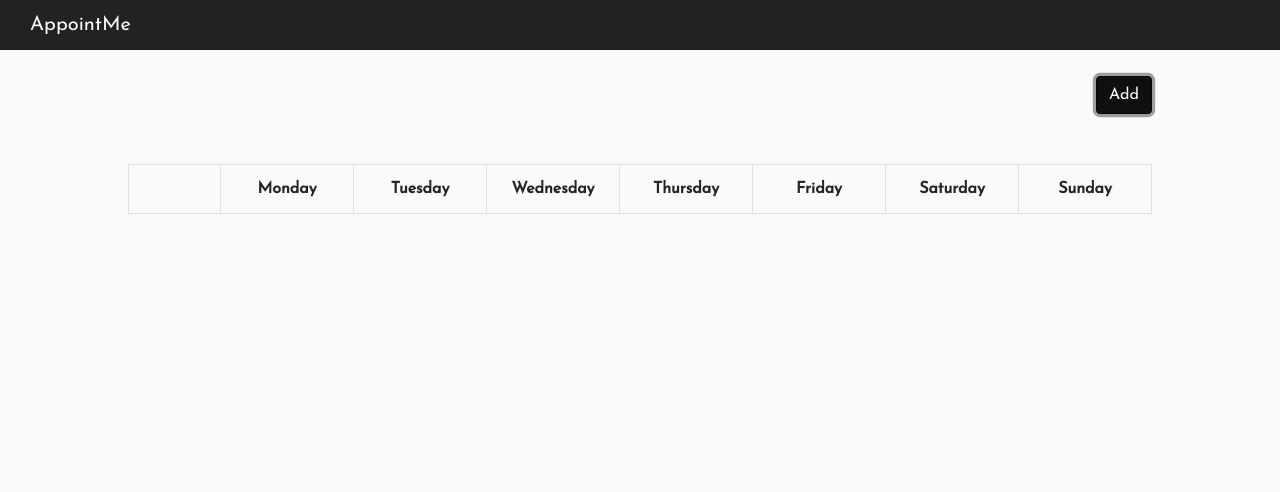
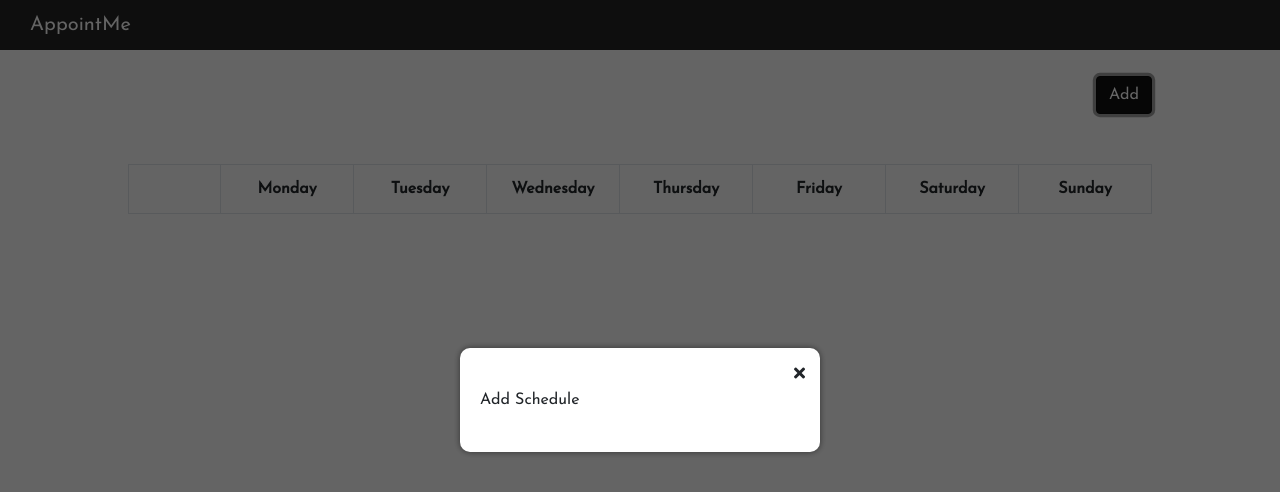
Before and after one commit to rulyox/AppointMe-Front, a React (Create React App) app: page /1 in a window 1280 px wide. Both pictures are taken after a click on the button "Add". Shown: the top 492 px of the page. Built offline with nearby package versions, Linux system fonts and the light colour scheme; no server answers.

Commit message:
Added modal

```diff
--- a/public/index.html
+++ b/public/index.html
@@ -1,5 +1,6 @@
 <!DOCTYPE html>
 <html lang="en">
+
   <head>
 
     <meta charset="utf-8" />
@@ -11,10 +12,14 @@
     <link rel="icon" href="%PUBLIC_URL%/favicon.ico" />
 
     <link rel="stylesheet" href="https://fonts.googleapis.com/css2?family=Josefin+Sans&display=swap">
+    <link rel="stylesheet" href="https://use.fontawesome.com/releases/v5.14.0/css/all.css">
 
   </head>
+
   <body>
     <noscript>You need to enable JavaScript to run this app.</noscript>
     <div id="root"></div>
+    <div id="modal-root"></div>
   </body>
+
 </html>
--- /dev/null
+++ b/src/Portal.js
@@ -0,0 +1,12 @@
+import { useMemo } from 'react';
+import { createPortal } from 'react-dom';
+
+const Portal = ({ elementId, children }) => {
+
+    const rootElement = useMemo(() => document.getElementById(elementId), [elementId]);
+
+    return createPortal(children, rootElement);
+
+};
+
+export default Portal;
--- /dev/null
+++ b/src/components/modal/Modal.css
@@ -0,0 +1,51 @@
+#ModalWrapper {
+    box-sizing: border-box;
+
+    position: fixed;
+    top: 0;
+    right: 0;
+    bottom: 0;
+    left: 0;
+    z-index: 1000;
+
+    overflow: auto;
+}
+
+#ModalOverlay {
+    box-sizing: border-box;
+
+    position: fixed;
+    top: 0;
+    left: 0;
+    bottom: 0;
+    right: 0;
+    z-index: 999;
+
+    background-color: rgba(0, 0, 0, 0.6);
+}
+
+#ModalInner {
+    box-sizing: border-box;
+
+    position: relative;
+    top: 50%;
+    transform: translateY(-50%);
+
+    width: 360px;
+    max-width: 480px;
+
+    margin: 0 auto;
+    padding: 40px 20px;
+
+    box-shadow: 0 0 6px 0 rgba(0, 0, 0, 0.5);
+    background-color: #fff;
+    border-radius: 10px;
+    outline: none;
+}
+
+#ModalClose {
+    position: absolute;
+    top: 10px;
+    right: 10px;
+    padding: 5px;
+}
--- /dev/null
+++ b/src/components/modal/Modal.js
@@ -0,0 +1,44 @@
+import React, { useEffect } from 'react';
+import './Modal.css';
+import Portal from '../../Portal';
+
+const Modal = ({ visible, close, children }) => {
+
+    // disable background scroll
+    useEffect(() => {
+
+        document.body.style.cssText = `position: fixed; top: -${window.scrollY}px`;
+
+        return () => {
+            const scrollY = document.body.style.top
+            document.body.style.cssText = `position: ""; top: "";`
+            window.scrollTo(0, parseInt(scrollY || '0') * -1)
+        };
+
+    }, // eslint-disable-next-line react-hooks/exhaustive-deps
+    []);
+
+    const onMaskClick = (e) => {
+        if (e.target === e.currentTarget) close(e);
+    };
+
+    return (
+        <Portal elementId="modal-root">
+            <div id="ModalOverlay" style={{'display': visible?'block':'none'}} />
+            <div id="ModalWrapper" tabIndex="-1" onClick={onMaskClick} style={{'display': visible?'block':'none'}}>
+                <div id="ModalInner" tabIndex="0">
+
+                    <div id="ModalClose" onClick={close}>
+                        <i className="fas fa-times" />
+                    </div>
+
+                    {children}
+
+                </div>
+            </div>
+        </Portal>
+    );
+
+};
+
+export default Modal;
--- a/src/components/pages/calendar/Calendar.js
+++ b/src/components/pages/calendar/Calendar.js
@@ -1,6 +1,7 @@
 import React, { useState, useEffect } from 'react';
 import './Calendar.css';
 import Header from '../../header/Header';
+import Modal from '../../modal/Modal';
 import requests from '../../../requests';
 
 const CalendarTable = (props) => {
@@ -9,16 +10,17 @@ const CalendarTable = (props) => {
     const matrix = props.data.matrix;
 
     const rows = [];
+    let rowKey = 0;
 
     if(matrix !== undefined) {
 
         for(const [index, time] of matrix.entries()) {
 
-            const row = [<th className="calendar__table__time-column">{index}:00</th>];
+            const row = [<th className="calendar__table__time-column" key={rowKey++}>{index}:00</th>];
 
             for(const item of time) {
 
-                if(item === 0) row.push(<td className="calendar__table__day-column" />);
+                if(item === 0) row.push(<td className="calendar__table__day-column" key={rowKey++}/>);
                 else if(item > 0) {
 
                     const appointment = list[item-1];
@@ -26,13 +28,13 @@ const CalendarTable = (props) => {
                     const startTime = Number(appointment.start_time.split(':')[0]);
                     const endTime = Number(appointment.end_time.split(':')[0]);
 
-                    row.push(<td className="calendar__table__day-column" rowSpan={endTime-startTime} style={{'backgroundColor': '#EEEEEE'}}>{appointment.appoint_name}</td>);
+                    row.push(<td className="calendar__table__day-column" key={rowKey++} rowSpan={endTime-startTime} style={{'backgroundColor': '#EEEEEE'}}>{appointment.appoint_name}</td>);
 
                 }
 
             }
 
-            rows.push(<tr>{row}</tr>);
+            rows.push(<tr key={rowKey++}>{row}</tr>);
 
         }
 
@@ -68,6 +70,7 @@ const Calendar = ({match}) => {
     const id = match.params.id;
     const [userData, setUserData] = useState({});
     const [appointments, setAppointments] = useState({});
+    const [showAddModal, setShowAddModal] = useState(false);
 
     useEffect(() => {
 
@@ -93,11 +96,22 @@ const Calendar = ({match}) => {
             <Header />
 
             <div className="calendar__top">
+
                 <span id="calendar__top__name">{userData.name}</span>
-                <button id="calendar__top__add" type="button" className="btn btn-primary">Add</button>
+
+                <button id="calendar__top__add" type="button" className="btn btn-primary"
+                        onClick={() => setShowAddModal(true)}>
+                    Add
+                </button>
+
             </div>
 
             <CalendarTable data={appointments} />
+
+            <Modal visible={showAddModal}
+                   close={() => setShowAddModal(false)}>
+                <span>Add Schedule</span>
+            </Modal>
 
         </div>
     );
```
